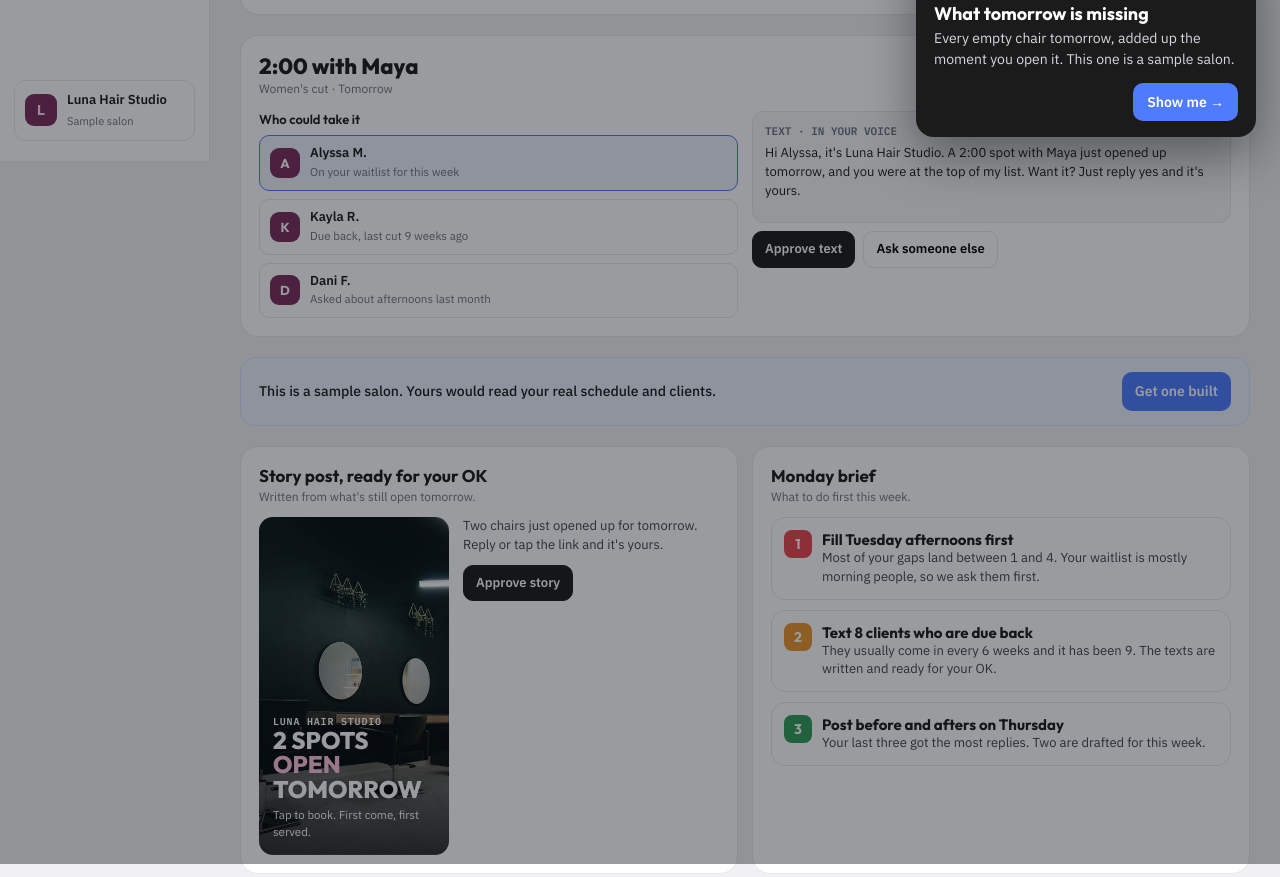
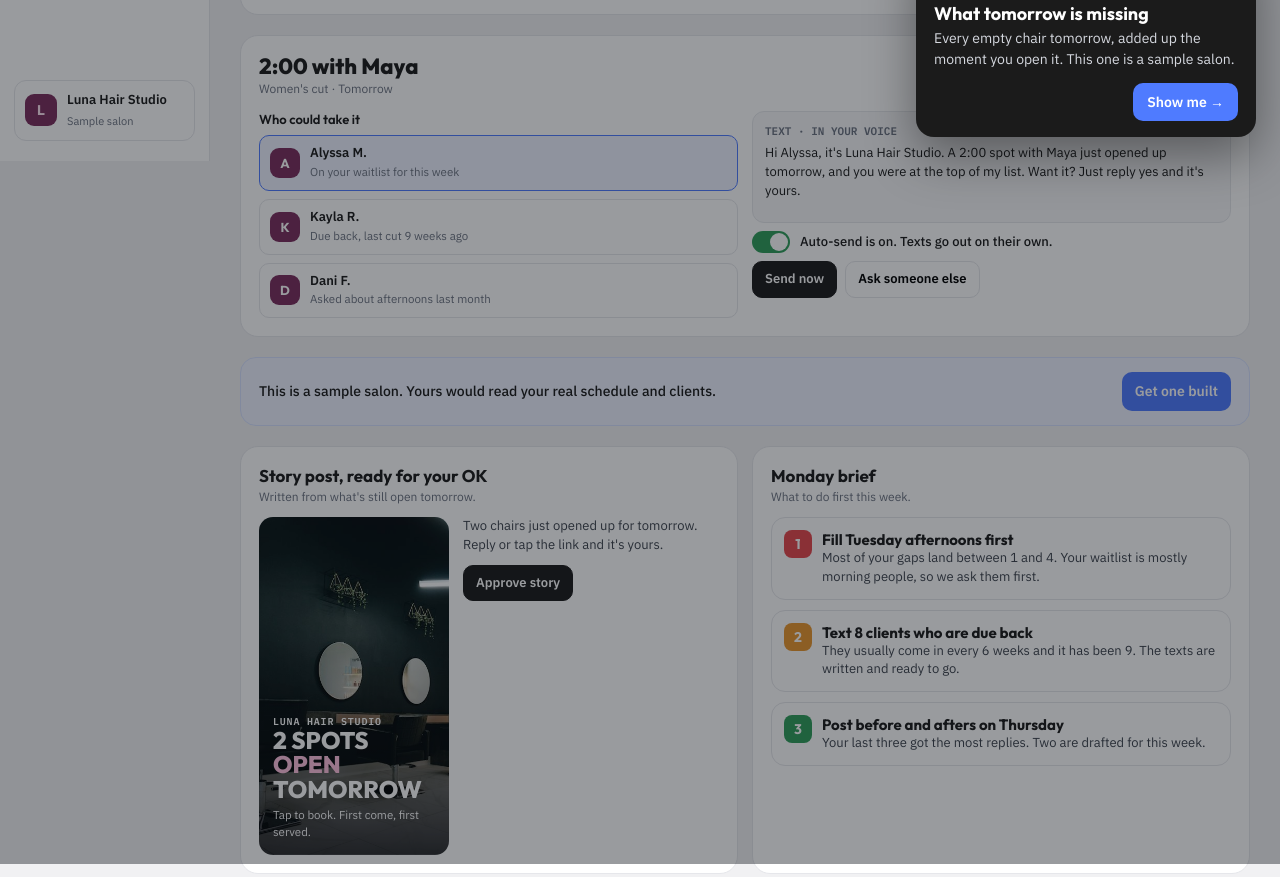
Before and after one commit to gethandoffai/gethandoffai.github.io, a plain HTML site: page chair/index.html in a window 1280 px wide. Shown: the part 639-1516 px from the top of the page. Drawn offline with Linux system fonts and the light colour scheme.

Commit message:
Empty Chair Filler demo: texts go out automatically, with a switch to approve first
Co-Authored-By: Claude Opus 5.5 <noreply@anthropic.com>

```diff
--- a/chair/index.html
+++ b/chair/index.html
@@ -84,6 +84,7 @@ main{padding:26px 30px 60px;display:flex;flex-direction:column;gap:20px;min-widt
 .btn{border:1px solid var(--line);background:#fff;border-radius:10px;padding:8px 12px;font-weight:600;font-size:13px}
 .btn.pri{background:var(--ink);border-color:var(--ink);color:#fff}
 .btn.ok{background:var(--green);border-color:var(--green);color:#fff}
+.auto{display:flex;align-items:center;gap:10px;margin-bottom:8px;font-size:13px;font-weight:500}.sw{width:38px;height:22px;border-radius:12px;border:0;background:#c9ccd3;position:relative;padding:0;flex:none}.sw.on{background:var(--green)}.sw::after{content:'';position:absolute;top:2px;left:2px;width:18px;height:18px;border-radius:50%;background:#fff}.sw.on::after{left:18px}
 .row{display:flex;gap:8px;align-items:center;flex-wrap:wrap}
 .storyw{display:flex;gap:14px;align-items:stretch;flex-wrap:wrap}
 .story{position:relative;width:190px;aspect-ratio:9/16;border-radius:14px;overflow:hidden;background:#2a1a24 center/cover;color:#fff;display:flex;flex-direction:column;justify-content:flex-end;padding:14px;flex:none}
@@ -196,11 +197,11 @@ const CANDS = {
 const TEXT = g => { const name = CANDS[g.id][0][1].split(' ')[0]; return `Hi ${name}, it's Luna Hair Studio. A ${g.time} spot with ${g.stylist} just opened up tomorrow, and you were at the top of my list. Want it? Just reply yes and it's yours.`; };
 const MOVES = [
   ['#e5484d','Fill Tuesday afternoons first','Most of your gaps land between 1 and 4. Your waitlist is mostly morning people, so we ask them first.'],
-  ['#e8962e','Text 8 clients who are due back','They usually come in every 6 weeks and it has been 9. The texts are written and ready for your OK.'],
+  ['#e8962e','Text 8 clients who are due back','They usually come in every 6 weeks and it has been 9. The texts are written and ready to go.'],
   ['#2f9e5b','Post before and afters on Thursday','Your last three got the most replies. Two are drafted for this week.'],
 ];
 const WEEK = [['Mon',2,'Fresh cut, fresh week','POST','10:00 AM'],['Tue',3,'Blowout in 30 seconds','REEL','11:00 AM'],['Wed',4,'2 spots open tomorrow','POST','9:00 AM'],['Thu',5,'Behind the chair at Luna','REEL','8:00 AM'],['Fri',6,'What to ask for at your cut','POST','10:00 AM'],['Sat',7,'Weekend waves, how we do it','POST','9:00 AM'],['Sun',8,null]];
-const state = { sel:'g1', filled:{}, shown:null, sent:{} };
+const state = { sel:'g1', filled:{}, shown:null, sent:{}, auto:true };
 
 function renderBoard(){
   $('#cols').innerHTML = COLS.map(([st, list]) => `<div class="col"><h3>${st}</h3>${list.map(x => {
@@ -219,7 +220,8 @@ function renderDetail(type1 = 1){
   $('#detail').innerHTML = `<div class="dt-h"><div><h2>${g.time} with ${g.stylist}</h2><div class="sub" style="margin:2px 0 0">${g.svc} · Tomorrow</div></div><div class="big">${money(g.amt)}<small>${f ? 'Booked' : 'Empty chair'}</small></div></div>
     <div class="grid2"><div><h3 style="margin:0 0 8px;font:600 13px var(--display)">Who could take it</h3><ul class="who" id="who">${CANDS[g.id].map((c, i) => `<li class="${i ? '' : 'pick'}" id="c${i}"><i>${c[0]}</i><div><b>${c[1]}</b><small>${c[2]}</small></div></li>`).join('')}</ul></div>
     <div id="msgs"><div class="msg" id="mText"><span class="lab">Text · in your voice</span>${s.slice(0, n)}${type1 > 0 && type1 < 1 ? '<span class="caret"></span>' : ''}</div>
-      <div class="row"><button class="btn ${sent ? 'ok' : 'pri'}" id="apBtn" data-ap="${g.id}">${sent ? 'Sent ✓' : 'Approve text'}</button><button class="btn" data-next="${g.id}">Ask someone else</button></div></div></div>`;
+      <div class="auto" id="autoRow"><button class="sw ${state.auto ? 'on' : ''}" id="autoSw" data-auto aria-label="Auto-send texts"></button>${state.auto ? 'Auto-send is on. Texts go out on their own.' : 'Auto-send is off. You approve each text first.'}</div>
+      <div class="row"><button class="btn ${sent ? 'ok' : 'pri'}" id="apBtn" data-ap="${g.id}">${sent ? 'Sent ✓' : state.auto ? 'Send now' : 'Approve text'}</button><button class="btn" data-next="${g.id}">Ask someone else</button></div></div></div>`;
 }
 $('#moves').innerHTML = MOVES.map(([c, h, p], i) => `<div class="mv" id="m${i}" style="--c:${c}"><div class="n">${i + 1}</div><div><h3>${h}</h3><p>${p}</p></div></div>`).join('');
 $('#week').innerHTML = WEEK.map(([d, n, h, k, t]) => `<div class="wd"><b>${d}<span>${n}</span></b>${h ? `<div class="wc"><div class="pv" style="background-image:linear-gradient(#0000 35%,#000000c4),url(cal/${d.toLowerCase()}.jpg)">${k === 'REEL' ? '<span class="play">▶</span>' : ''}<small>${k}</small><strong>${h}</strong></div><div class="mt">${t} · Scheduled</div></div>` : '<div class="wslot">Open</div>'}</div>`).join('');
@@ -233,6 +235,7 @@ document.addEventListener('click', e => {
   if (c) { state.sel = c.dataset.gap; renderDetail(); $('#detail').scrollIntoView({ block:'center' }); return; }
   const a = e.target.closest('[data-ap]');
   if (a) { const id = a.dataset.ap, name = CANDS[id][0][1]; if (state.sent[id]) return; state.sent[id] = true; renderDetail(); toast(`Text sent to ${name}. In this demo, they say yes a moment later.`); setTimeout(() => { state.filled[id] = true; all(); toast(`${name} booked. ${money(GAPS[id].amt)} is back on the schedule.`); }, 1800); return; }
+  if (e.target.closest('[data-auto]')) { state.auto = !state.auto; renderDetail(); return; }
   const n = e.target.closest('[data-next]');
   if (n) { toast(`Next up on the list: ${CANDS[n.dataset.next][1][1]}.`); return; }
   if (e.target.closest('#stBtn')) { const b = $('#stBtn'); b.className = 'btn ok'; b.textContent = 'Approved ✓'; toast('Story scheduled for tonight at 6 PM.'); }
@@ -260,6 +263,7 @@ window.DASH = {
 };
 })();
 </script>
+
 <script>
 window.HANDOFF_DEMO = {
   id: 'chair',
@@ -268,7 +272,7 @@ window.HANDOFF_DEMO = {
     { el: '#kpis', title: 'What tomorrow is missing', body: 'Every empty chair tomorrow, added up the moment you open it. This one is a sample salon.' },
     { el: '#board', title: 'Every gap, in red', body: 'It reads your booking app every morning and shows you exactly which chairs are empty.' },
     { el: '#who', title: 'Who could take it', body: 'It checks your waitlist and the clients who are due back, and puts the best fit first.' },
-    { el: '#apBtn', wait: '[data-ap]', waitMs: 600, title: 'The text is already written', body: 'It\'s in your voice, and you\'re the CEO. You decide who gets asked. Tap <b>Approve text</b>.' },
+    { el: '#msgs', wait: '[data-ap]', waitMs: 600, title: 'It texts them automatically', body: 'It\'s in your voice and goes out on its own. You\'re the CEO, so flip the switch if you\'d rather approve each one first. Tap <b>Send now</b>.' },
     { el: '#board', title: 'The gap turns green', body: 'In this demo they say yes a moment later. The chair is booked and what\'s open tomorrow goes down.',
       enter: () => { const b = document.getElementById('apBtn'); if (b && !b.classList.contains('ok')) b.click(); } },
     { el: '#storyc', title: 'It writes the post too', body: 'What\'s still open becomes a story, ready for your OK. Want this built for your business?' },
```
